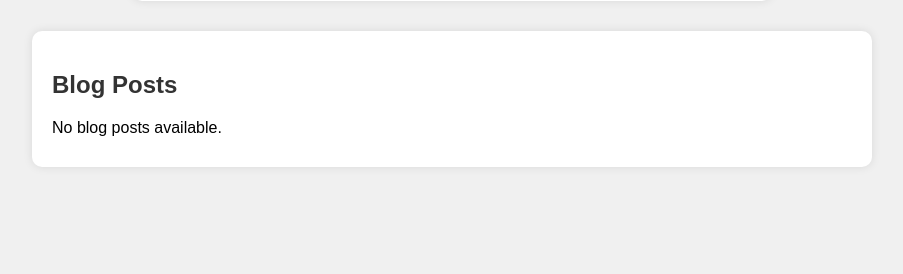
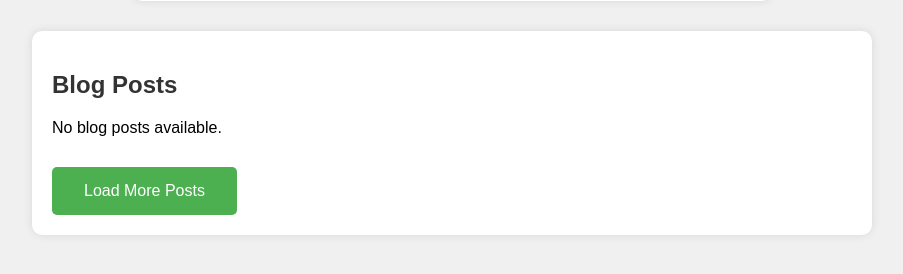
Before and after one commit to siddarthsingh24/HealthCare-Mgmt, a Django app: page /patient_dashboard/ in a window 1280 px wide. Shown: the part 355-629 px from the top of the page, without its empty margins (188-1091 px from the left). Run offline with Django 5.2, Linux system fonts and the light colour scheme.

Commit message:
Update patient_dashboard.html

```diff
--- a/users/templates/users/patient_dashboard.html
+++ b/users/templates/users/patient_dashboard.html
@@ -59,6 +59,22 @@
             font-size: 16px;
             margin-bottom: 10px;
         }
+        .load-more-button {
+            background-color: #4CAF50; /* Green */
+            border: none;
+            color: white;
+            padding: 15px 32px;
+            text-align: center;
+            text-decoration: none;
+            display: inline-block;
+            font-size: 16px;
+            margin-top: 20px;
+            cursor: pointer;
+            border-radius: 5px;
+        }
+        .load-more-button:hover {
+            background-color: #45a049;
+        }
     </style>
 </head>
 <body>
@@ -73,6 +89,7 @@
 
     <div class="blog-posts">
         <h2>Blog Posts</h2>
+        <div id="blog-posts-container">
             {% for category, posts in blog_posts_by_category.items %}
                 <div class="category-section">
                     <h3>{{ category }}</h3>
@@ -90,5 +107,34 @@
                 <p>No blog posts available.</p>
             {% endfor %}
         </div>
+        <button class="load-more-button" id="load-more-button">Load More Posts</button>
+    </div>
+
+    <script>
+        document.addEventListener('DOMContentLoaded', function() {
+            const loadMoreButton = document.getElementById('load-more-button');
+            let currentPage = 1; // Track current page of loaded posts
+
+            );
+
+            // Function to render blog posts dynamically
+            function renderBlogPosts(posts) {
+                const blogPostsContainer = document.getElementById('blog-posts-container');
+
+                posts.forEach(post => {
+                    const postElement = document.createElement('div');
+                    postElement.classList.add('blog-post');
+
+                    postElement.innerHTML = `
+                        <h4>${post.title}</h4>
+                        <img src="${post.image}" alt="${post.title}">
+                        <p>${post.summary}</p>
+                    `;
+
+                    blogPostsContainer.appendChild(postElement);
+                });
+            }
+        });
+    </script>
 </body>
 </html>
```
Lines whose indentation alone changed are shown as unchanged.
